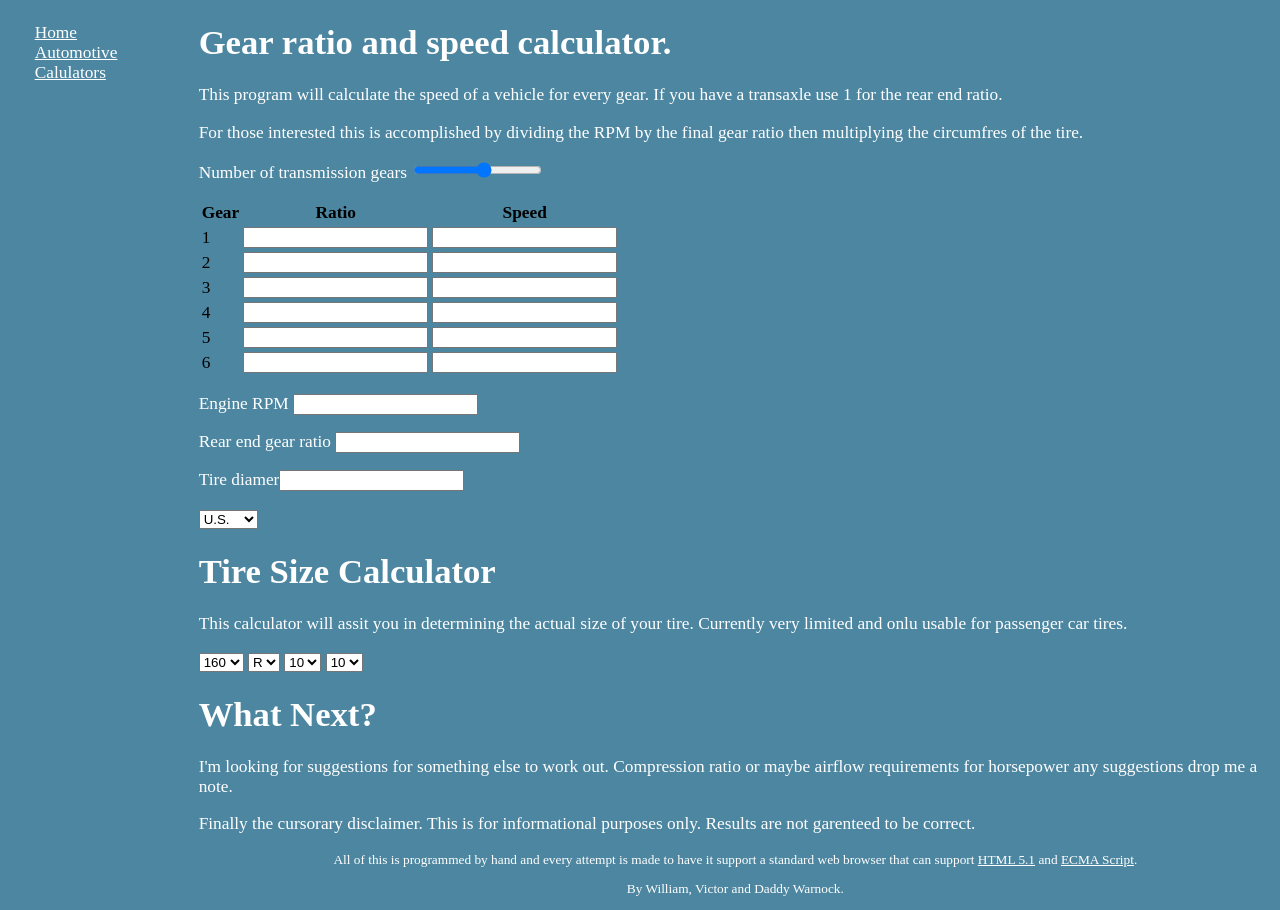
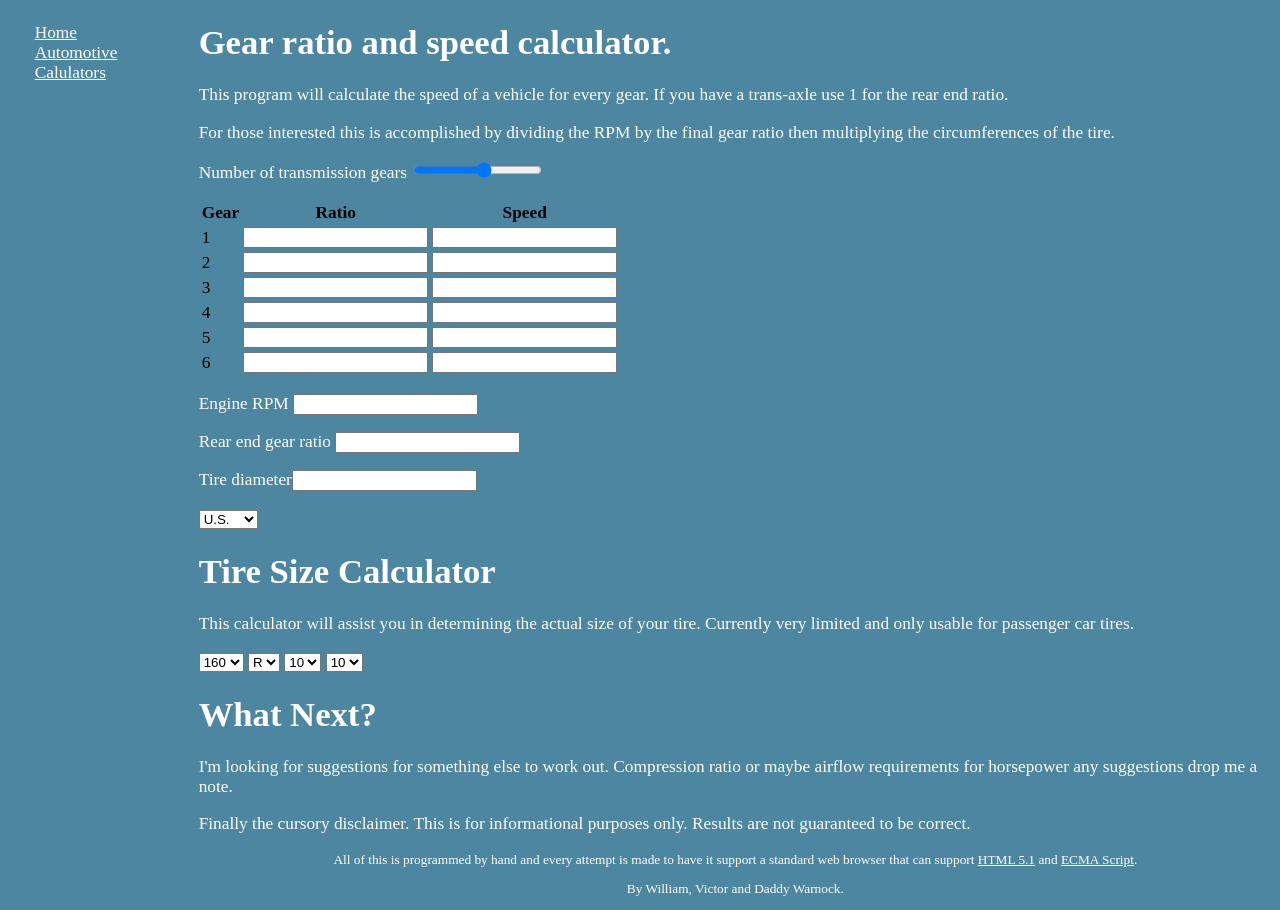
Before and after one commit to seanwarnock/SeanWeb, a plain HTML site: page carcalculations.html in a window 1280 px wide. Drawn offline with Linux system fonts and the light colour scheme.

Commit message:
Spelling corrections

```diff
--- a/carcalculations.html
+++ b/carcalculations.html
@@ -104,8 +104,8 @@
   <div class="center">
 
     <h1>Gear ratio and speed calculator.</h1>
-    <p>This program will calculate the speed of a vehicle for every gear.  If you have a transaxle use 1 for the rear end ratio.</p>
-    <p>For those interested this is accomplished by dividing the RPM by the final gear ratio then multiplying the circumfres of the tire.</p>
+    <p>This program will calculate the speed of a vehicle for every gear.  If you have a trans-axle use 1 for the rear end ratio.</p>
+    <p>For those interested this is accomplished by dividing the RPM by the final gear ratio then multiplying the circumferences of the tire.</p>
     <p>Number of transmission gears <input id="gears" type="Range" min="1" max="10" onchange="gearchoice()"></p>
   <form>
 
@@ -121,7 +121,7 @@
 
     <p>Engine RPM <input id="rpm" type="number" min=0 required onchange="gearratio()"></p>
     <p>Rear end gear ratio <input id="gear" type="number" min=0 step=0.01  required onchange="gearratio()"></p>
-    <p>Tire diamer<input id="tire" type="number" min=0 step=0.1 required onchange="gearratio()"></p>
+    <p>Tire diameter<input id="tire" type="number" min=0 step=0.1 required onchange="gearratio()"></p>
 <p>
     <select id="MeasureSystem" onchange="gearratio()">
       <option value="english">U.S.</option>
@@ -130,7 +130,7 @@
  </P>
   </form>
   <h1>Tire Size Calculator</h1>
-  <p>This calculator will assit you in determining the actual size of your tire.  Currently very limited and onlu usable for passenger car tires.</p>
+  <p>This calculator will assist you in determining the actual size of your tire.  Currently very limited and only usable for passenger car tires.</p>
   <form>
 <!--  Really ugly static HTML content.  Need to migrate this to JSON or something else dynamically populated. -->
     <select id="tirewidth" onchange="tiresizer()">
@@ -212,7 +212,7 @@
   <!--http://www.offroaders.com/technical/p-metric-tire-sizes-p-metric-to-inches-conversion-chart/ -->
   <div id="Test"></div>
   </div>
-  <p>Finally the cursorary disclaimer.  This is for informational purposes only.  Results are not garenteed to be correct.</p>
+  <p>Finally the cursory disclaimer.  This is for informational purposes only.  Results are not guaranteed to be correct.</p>
   <footer>
     <p>All of this is programmed by hand and every attempt is made to have it support a standard web browser that can support <a href="https://www.w3.org/html/" target="=_blank">HTML 5.1</a> and <a href="https://www.ecma-international.org/publications/standards/Ecma-262.htm" target="_blank">ECMA Script</a>.</p>
     <p>By William, Victor and Daddy Warnock.</p>
```
